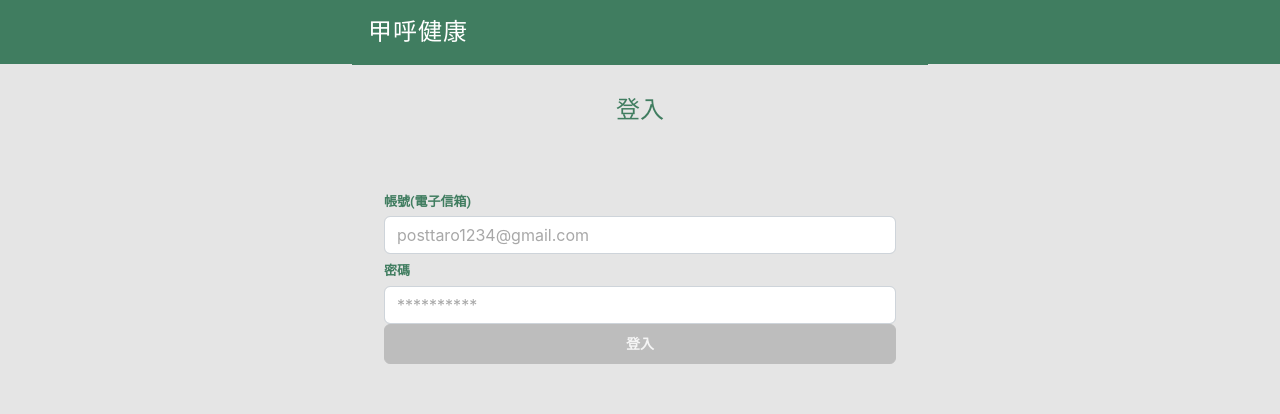
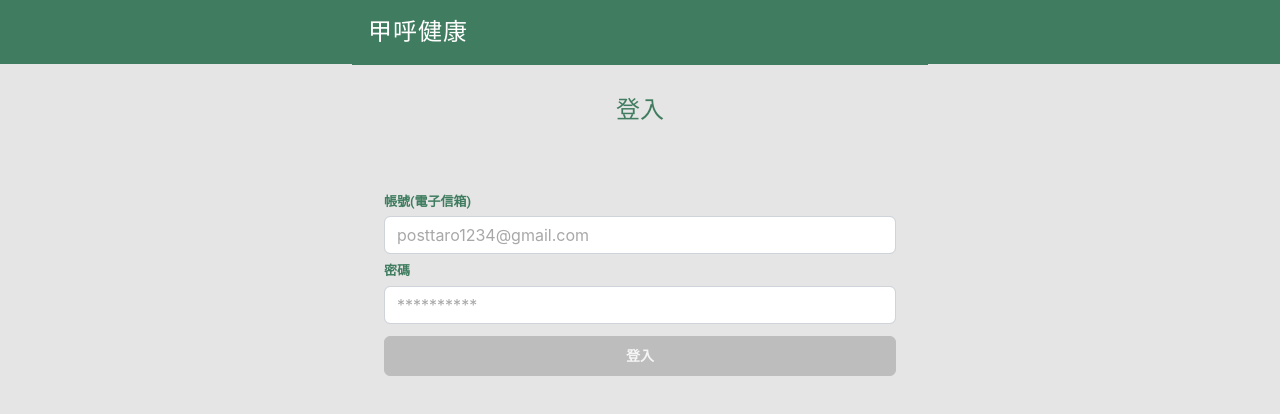
Before and after one commit to yachen168/Healthy-Eating, a Vue app: page /login in a window 1280 px wide. Shown: the top 414 px of the page. Built offline with nearby package versions, Linux system fonts and the light colour scheme.

Commit message:
vee-validate安裝

```diff
--- a/src/main.js
+++ b/src/main.js
@@ -5,6 +5,7 @@ import store from "./store";
 
 import "./plugins/ant-design";
 import "./plugins/bootstrap";
+import "./plugins/vee-validate";
 import "./assets/main.scss";
 
 Vue.config.productionTip = false;
--- /dev/null
+++ b/src/plugins/vee-validate.js
@@ -0,0 +1,20 @@
+import Vue from "vue";
+import { ValidationProvider, extend, localize, configure } from "vee-validate";
+
+import TW from "vee-validate/dist/locale/zh_TW.json";
+
+extend("secret", {
+  validate: value => value === "example",
+  message: "This is not the magic word"
+});
+
+configure({
+  classes: {
+    valid: "valid",
+    invalid: "invalid"
+  }
+});
+
+localize("zh_TW", TW);
+
+Vue.component("ValidationProvider", ValidationProvider);
--- a/src/views/Login.vue
+++ b/src/views/Login.vue
@@ -15,7 +15,11 @@
         placeholder="**********"
         @update:input="login = { ...login, password: $event }"
       ></commonInput>
-      <commonButton title="登入" :disabledState="disabledState"></commonButton>
+      <commonButton
+        title="登入"
+        :disabledState="disabledState"
+        class="login-button"
+      ></commonButton>
     </section>
   </div>
 </template>
@@ -46,4 +50,7 @@ export default {
 .main {
   padding: 0 32px;
 }
+.login-button {
+  margin-top: 12px;
+}
 </style>
```
